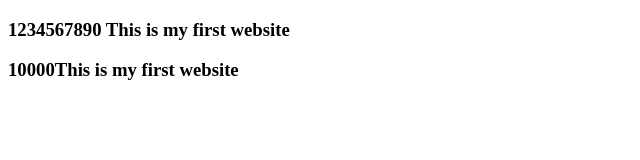
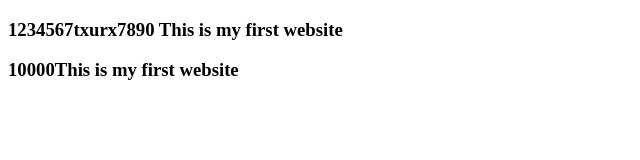
Before and after one commit to mdnazrul-islam/firebase, a website: page index.html in a window 1280 px wide. Shown: the whole page, without its empty margins (0-640 px from the left). Drawn offline with Linux system fonts and the light colour scheme.

Commit message:
Update index.html

```diff
--- a/index.html
+++ b/index.html
@@ -6,7 +6,7 @@
 
   </head>
   <body>
-    <h3>1234567890
+    <h3>1234567txurx7890
        This is my first website </h3>
     <h3>10000This is my first website </h3>
 
```
